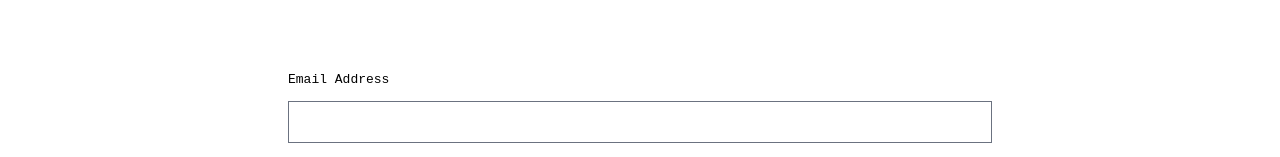
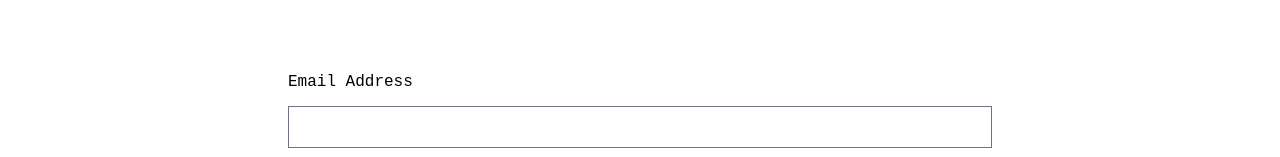
Before and after one commit to tgodoy12/portfolio, a React (Create React App) app: page / in a window 1280 px wide. Shown: the part 2613-2770 px from the top of the page. Built offline with nearby package versions, Linux system fonts and the light colour scheme.

Commit message:
email font changed

```diff
--- a/src/js/components/contact.js
+++ b/src/js/components/contact.js
@@ -36,7 +36,7 @@ const Contact = () => {
                 <form onSubmit={formik.handleSubmit}>
 
                     <div className="grid gap-3">
-                        <label htmlFor="email">Email Address</label>
+                        <label htmlFor="email" className="text-base">Email Address</label>
                         <input
                             id="email"
                             name="email"
```
